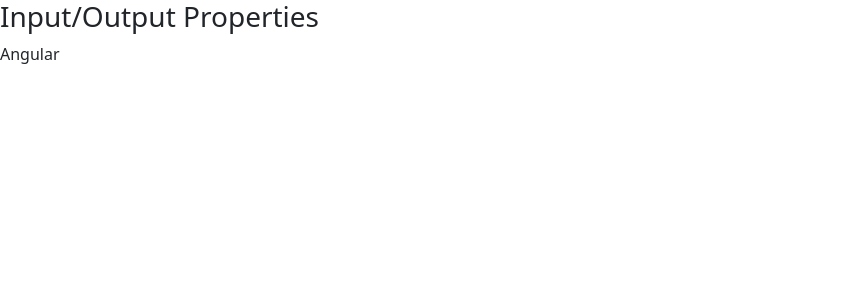
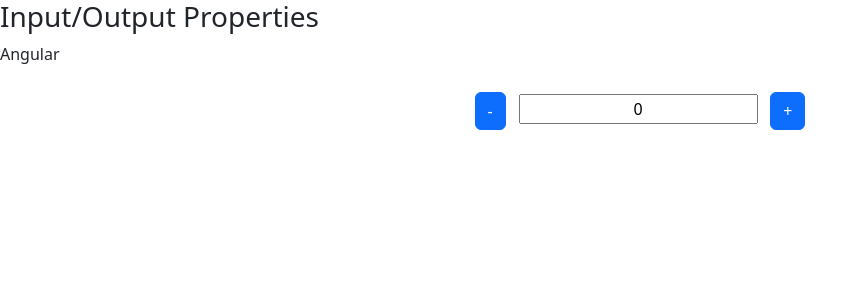
Before and after one commit to amosjuda/data-binding, an Angular app: page / in a window 1280 px wide. Shown: the top 300 px of the page, without its empty margins (0-868 px from the left). Built offline with nearby package versions, Linux system fonts and the light colour scheme.

Commit message:
output properties

```diff
--- a/src/app/app.module.ts
+++ b/src/app/app.module.ts
@@ -4,14 +4,16 @@ import { BrowserModule } from '@angular/platform-browser';
 import { AppRoutingModule } from './app-routing.module';
 import { AppComponent } from './app.component';
 import { DataBindingComponent } from './data-binding/data-binding.component';
-import {FormsModule} from '@angular/forms';
+import { FormsModule } from '@angular/forms';
 import { InputPropertyComponent } from './input-property/input-property.component';
+import { OutputPropertyComponent } from './output-property/output-property.component';
 
 @NgModule({
   declarations: [
     AppComponent,
     DataBindingComponent,
-    InputPropertyComponent
+    InputPropertyComponent,
+    OutputPropertyComponent
   ],
   imports: [
     BrowserModule,
--- a/src/app/data-binding/data-binding.component.html
+++ b/src/app/data-binding/data-binding.component.html
@@ -96,5 +96,7 @@
         <h3>Input/Output Properties</h3>
 
         <app-curso [nome]="nomeDoCurso"></app-curso>
+
+        <contador></contador>
     </article>
 </section>
--- a/src/app/data-binding/data-binding.component.ts
+++ b/src/app/data-binding/data-binding.component.ts
@@ -22,6 +22,8 @@ export class DataBindingComponent {
     nome:'Amos',
     idade : 21,
   }
+valorInicial: number | undefined;
+onMudouValor: any;
 
   getValor(){
     return 3;
--- /dev/null
+++ b/src/app/output-property/output-property.component.css
@@ -0,0 +1,8 @@
+* {
+    text-align: center;
+    align-items: center;
+    justify-content: center;
+}
+input {
+    margin: 1%;
+}
--- /dev/null
+++ b/src/app/output-property/output-property.component.html
@@ -0,0 +1,5 @@
+<div>
+    <button class="btn btn-primary" (click)="decrementa()">-</button>
+    <input type="text" [value]="valor" readonly>
+    <button class="btn btn-primary" (click)="incrementa()">+</button>
+</div>
--- /dev/null
+++ b/src/app/output-property/output-property.component.ts
@@ -0,0 +1,30 @@
+import { Component, EventEmitter, Input, OnInit, Output } from '@angular/core';
+
+@Component({
+  selector: 'contador',
+  templateUrl: './output-property.component.html',
+  styleUrls: ['./output-property.component.css'],
+  outputs: ['mudouValor']
+})
+export class OutputPropertyComponent implements OnInit{
+
+  @Input() valor: number = 0;
+
+  @Output() mudouValor = new EventEmitter();
+
+  incrementa(){
+    this.valor++;
+    this.mudouValor.emit({novoValor: this.valor});
+  }
+  decrementa(){
+    this.valor--;
+    this.mudouValor.emit({novoValor: this.valor});
+  }
+
+  onMudouValor(evento: { novoValor: any; }){
+    console.log(evento.novoValor);
+  }
+
+  ngOnInit() {
+  }
+}
```
Also changed, not shown: 1 other file (tests, documents, lock files or other folders).
